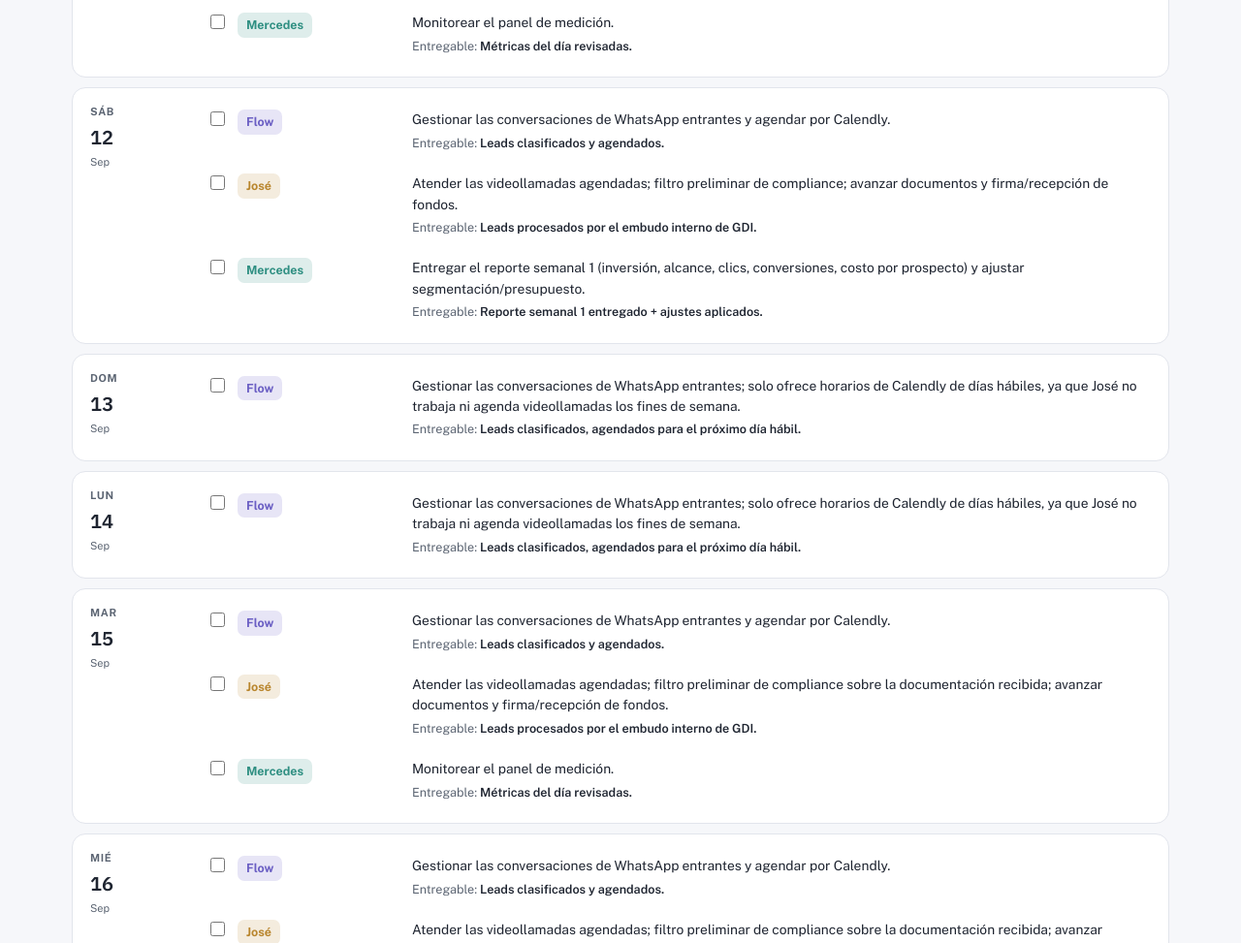
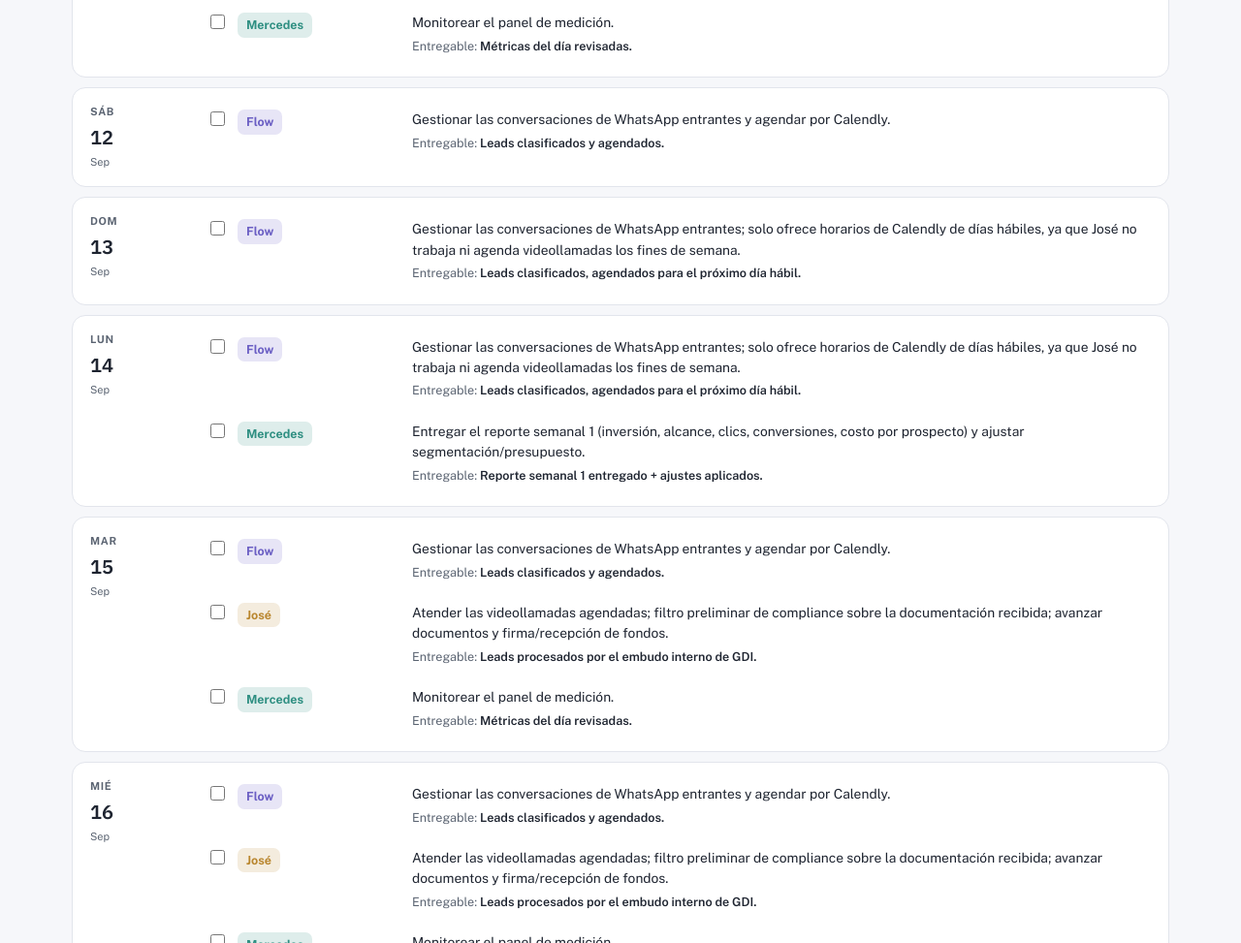
Before and after one commit to seniorwatashi/klaro-gdi-docs, a plain HTML site: page index.html in a window 1280 px wide. Shown: the part 6244-7217 px from the top of the page at 97% size. Drawn offline with nearby package versions, Linux system fonts and the light colour scheme.

Commit message:
Sabado 12: quitar tarea de videollamadas/compliance/fondos; lunes 14: agregar reporte semanal 1 (movido del sabado)

```diff
--- a/index.html
+++ b/index.html
@@ -669,9 +669,14 @@ const SCHEDULE = [
   { date:'2026-09-09', dow:'Mié', phase:'vuelo1', items: BASE_WEEKDAY() },
   { date:'2026-09-10', dow:'Jue', phase:'vuelo1', items: BASE_WEEKDAY() },
   { date:'2026-09-11', dow:'Vie', phase:'vuelo1', items: BASE_WEEKDAY() },
-  { date:'2026-09-12', dow:'Sáb', phase:'vuelo1', items: WEEKLY_REPORT(1) },
+  { date:'2026-09-12', dow:'Sáb', phase:'vuelo1', items:[
+    it('flow', 'Gestionar las conversaciones de WhatsApp entrantes y agendar por Calendly.', 'Leads clasificados y agendados.'),
+  ]},
   { date:'2026-09-13', dow:'Dom', phase:'vuelo1', items: BASE_WEEKEND() },
-  { date:'2026-09-14', dow:'Lun', phase:'vuelo1', items: BASE_WEEKEND() },
+  { date:'2026-09-14', dow:'Lun', phase:'vuelo1', items:[
+    ...BASE_WEEKEND(),
+    it('mercedes', 'Entregar el reporte semanal 1 (inversión, alcance, clics, conversiones, costo por prospecto) y ajustar segmentación/presupuesto.', 'Reporte semanal 1 entregado + ajustes aplicados.'),
+  ]},
   { date:'2026-09-15', dow:'Mar', phase:'vuelo1', items: BASE_WEEKDAY() },
   { date:'2026-09-16', dow:'Mié', phase:'vuelo1', items: BASE_WEEKDAY() },
   { date:'2026-09-17', dow:'Jue', phase:'vuelo1', items: [
```
